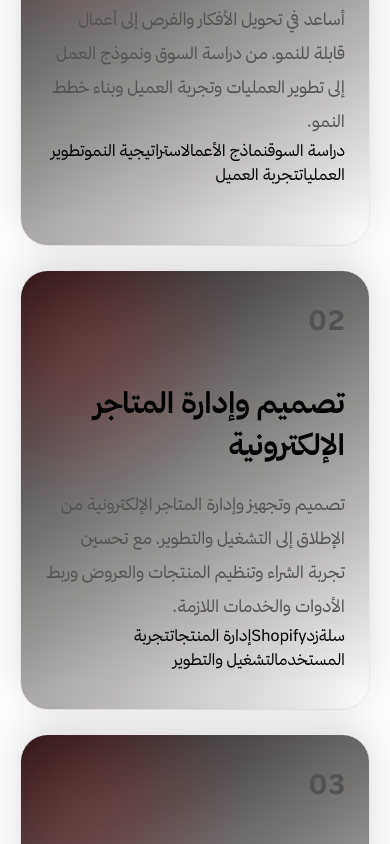
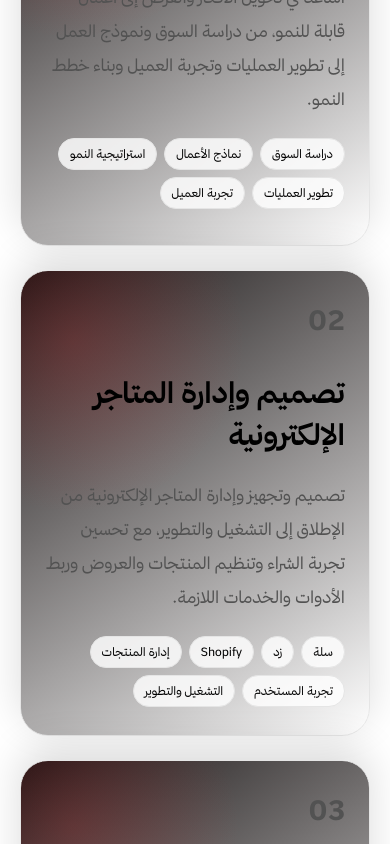
Before and after one commit to ibn-Lafi/ibnlafi, a Next.js app: page /ar in a window 390 px wide. Shown: the part 2040-2884 px from the top of the page. Built offline with nearby package versions, Linux system fonts and the light colour scheme.

Commit message:
Style service capability tags

```diff
--- a/src/app/globals.css
+++ b/src/app/globals.css
@@ -180,3 +180,5 @@ h1 { font-size: clamp(36px, 4.5vw, 60px); font-weight: 700; line-height: 1.35; m
 /* 2026 portfolio structure */
 .interest-grid{display:grid;grid-template-columns:repeat(3,1fr);gap:14px}.interest-card{min-height:150px;border:1px solid var(--border);border-radius:22px;padding:24px;background:linear-gradient(145deg,var(--surface),var(--muted));display:flex;flex-direction:column;justify-content:space-between}.interest-card span{font-size:12px;color:var(--muted-foreground)}.interest-card h3{font-size:24px;font-weight:700}.services-section{overflow:visible}.service-stack{display:flex;flex-direction:column;gap:22px;padding-bottom:20px}.service-card{position:sticky;top:24px;min-height:330px;border:1px solid var(--border);border-radius:30px;padding:42px;background:radial-gradient(circle at 15% 15%,rgba(234,57,60,.22),transparent 35%),linear-gradient(145deg,#171212,var(--surface));box-shadow:0 -12px 40px rgba(0,0,0,.14);display:grid;grid-template-columns:90px 1fr;align-items:start;gap:30px;transform:translateY(calc(var(--service-index) * 14px))}.service-number{font-size:34px;font-weight:700;color:var(--muted-foreground)}.service-card h3{font-size:clamp(28px,4vw,44px);font-weight:700;margin-bottom:24px}.service-card p{max-width:650px;font-size:18px;line-height:2;color:var(--muted-foreground)}
 @media(max-width:580px){.interest-grid{grid-template-columns:repeat(3,minmax(0,1fr));gap:8px}.interest-card{min-height:108px;border-radius:16px;padding:14px 10px}.interest-card h3{font-size:14px;overflow-wrap:anywhere}.service-stack{gap:14px}.service-card{top:14px;min-height:440px;border-radius:28px;padding:28px 24px;grid-template-columns:1fr;gap:30px;transform:translateY(calc(var(--service-index) * 10px))}.service-number{font-size:28px}.service-card h3{font-size:29px;line-height:1.45;margin-bottom:22px}.service-card p{font-size:17px;line-height:2}.section-nav{overflow-x:auto;white-space:nowrap;scrollbar-width:none}}
+
+.service-tags{display:flex;flex-wrap:wrap;gap:9px;margin-top:28px}.service-tags span{display:inline-flex;align-items:center;min-height:36px;padding:7px 13px;border:1px solid var(--border);border-radius:999px;font-size:13px;color:var(--foreground);background:color-mix(in srgb,var(--surface) 82%,transparent)}@media(max-width:580px){.service-tags{gap:7px;margin-top:22px}.service-tags span{min-height:32px;padding:6px 11px;font-size:12px}}
```
